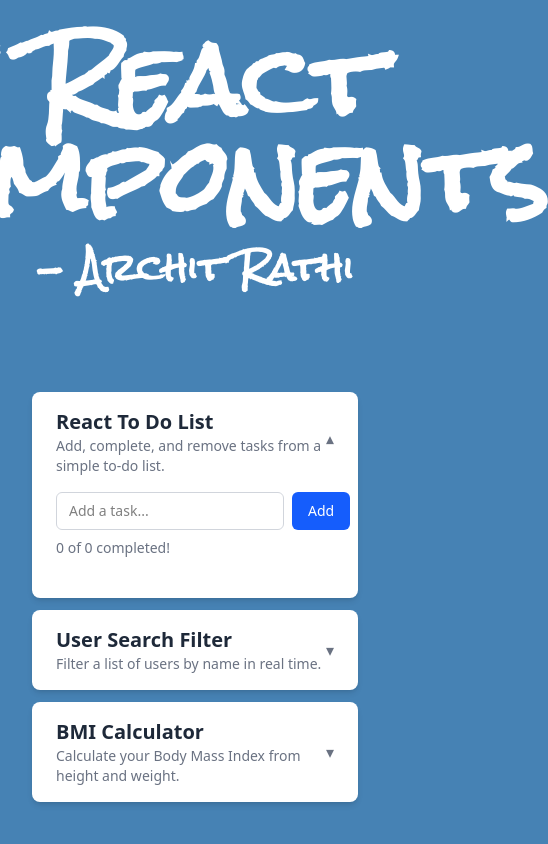
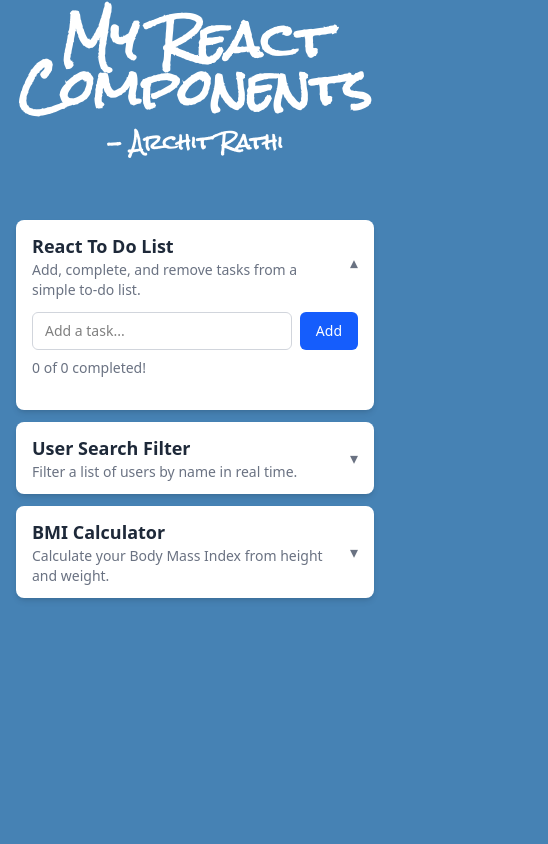
Before and after one commit to arath089/react-components, a React (Vite) app: page / in a window 390 px wide. Shown: the whole page, 548 px wide, since content can reach past the window. Built offline with nearby package versions, Linux system fonts and the light colour scheme; a web font is replaced by a local one.

Commit message:
feat: add mobile responsiveness

```diff
--- a/src/Accordion/AccordionItem.jsx
+++ b/src/Accordion/AccordionItem.jsx
@@ -9,16 +9,18 @@
     <div className="w-full rounded-lg bg-white shadow-md overflow-hidden">
       <button
         onClick={onToggle}
-        className="w-full flex items-center justify-between px-6 py-4 text-left hover:bg-gray-50"
+        className="w-full flex items-center justify-between gap-3 px-4 sm:px-6 py-3 sm:py-4 text-left hover:bg-gray-50"
       >
-        <div>
-          <h3 className="text-xl font-semibold text-gray-800">{title}</h3>
+        <div className="min-w-0">
+          <h3 className="text-lg sm:text-xl font-semibold text-gray-800">
+            {title}
+          </h3>
           {description && (
             <p className="text-sm text-gray-500">{description}</p>
           )}
         </div>
         <span
-          className={`text-gray-500 transition-transform duration-200 ${
+          className={`shrink-0 text-gray-500 transition-transform duration-200 ${
             isOpen ? "rotate-180" : ""
           }`}
         >
@@ -30,7 +32,7 @@
         style={{ gridTemplateRows: isOpen ? "1fr" : "0fr" }}
       >
         <div className="overflow-hidden">
-          <div className="p-6 pt-0">{children}</div>
+          <div className="p-4 sm:p-6 pt-0">{children}</div>
         </div>
       </div>
     </div>
--- a/src/App.jsx
+++ b/src/App.jsx
@@ -7,11 +7,11 @@
 export default function App() {
   return (
     <div className="app">
-      <div className="pb-20 flex flex-col justify-center items-center">
-        <h1 className="text-8xl font-bold text-white pb-6 rock-salt">
+      <div className="pb-10 sm:pb-20 flex flex-col justify-center items-center text-center">
+        <h1 className="text-5xl md:text-8xl font-bold text-white pb-4 sm:pb-6 rock-salt">
           My React Components
         </h1>
-        <p className="font-bold text-white rock-salt text-4xl">
+        <p className="font-bold text-white rock-salt text-xl sm:text-3xl md:text-4xl">
           - Archit Rathi
         </p>
       </div>
--- a/src/index.css
+++ b/src/index.css
@@ -16,7 +16,14 @@
   flex-direction: column;
   align-items: center;
   gap: 1.5rem;
-  padding: 2rem;
+  padding: 1rem;
+  width: 100%;
+}
+
+@media (min-width: 640px) {
+  .app {
+    padding: 2rem;
+  }
 }
 
 .rock-salt {
```
